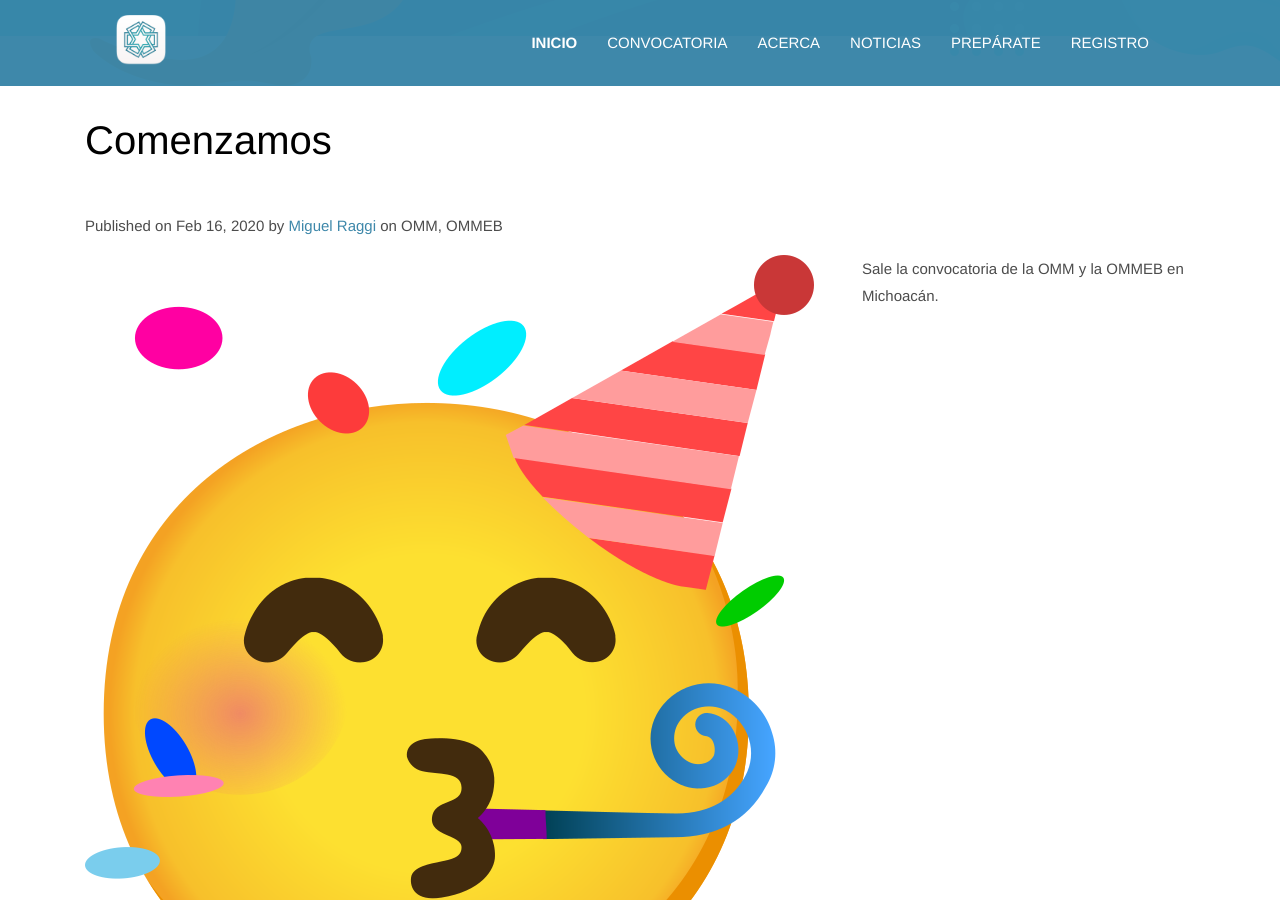
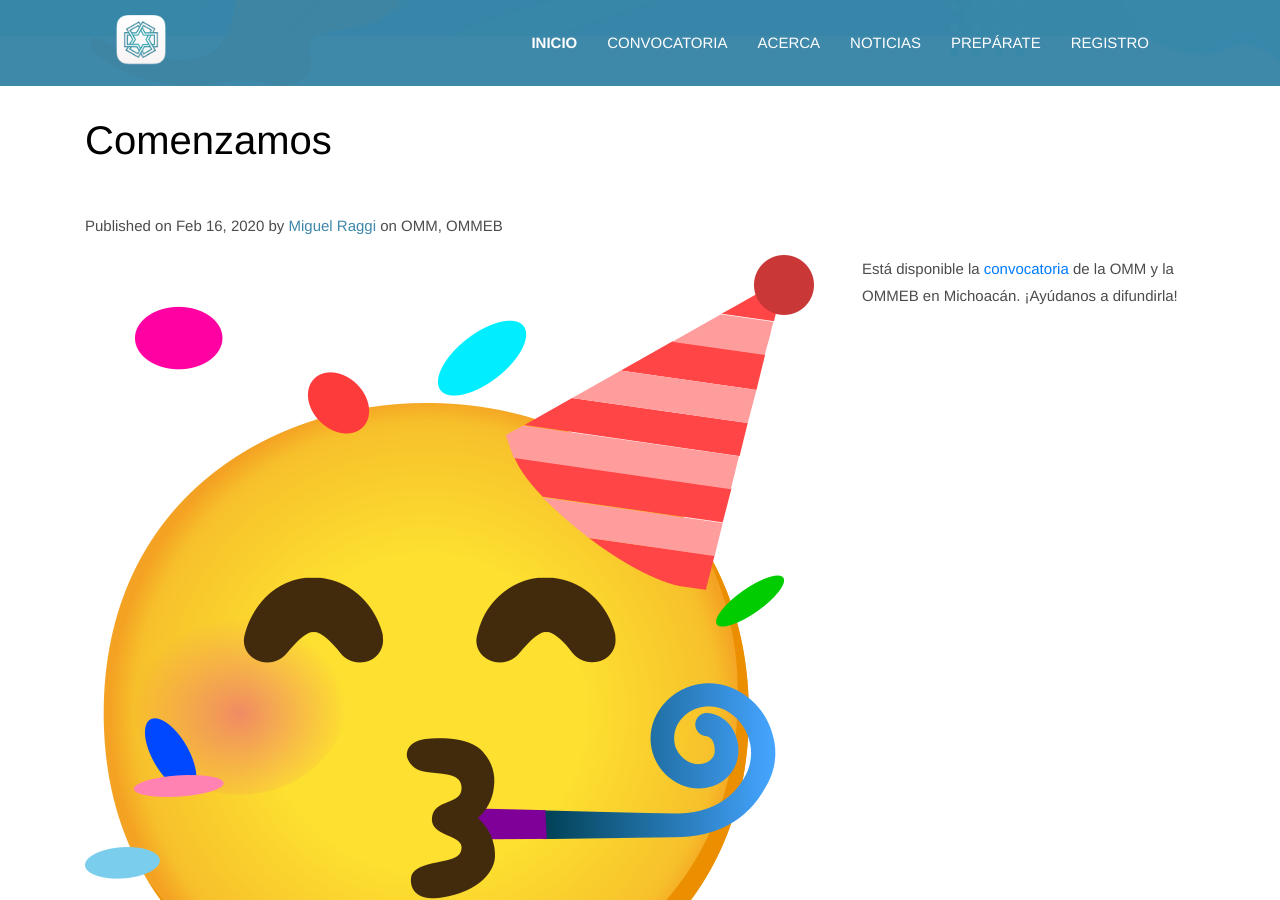
Before and after one commit to OlimpiadaMatematicasMichoacan/WOMM, a Jekyll site: the page built from _posts/2020-02-16-comenzamos.markdown, in a window 1280 px wide and 900 px high, scrolled down 468 px. Built offline with Jekyll 4.4.1, drawn with Linux system fonts in a browser that asks for light colours.

Commit message:
Modified first news a bit

```diff
--- a/_posts/2020-02-16-comenzamos.markdown
+++ b/_posts/2020-02-16-comenzamos.markdown
@@ -7,4 +7,4 @@ author: Miguel Raggi
 tags:   OMM, OMMEB
 ---
 
-Sale la convocatoria de la OMM y la OMMEB en Michoacán.
+Está disponible la [convocatoria](/convocatoria) de la OMM y la OMMEB en Michoacán. ¡Ayúdanos a difundirla!
```
